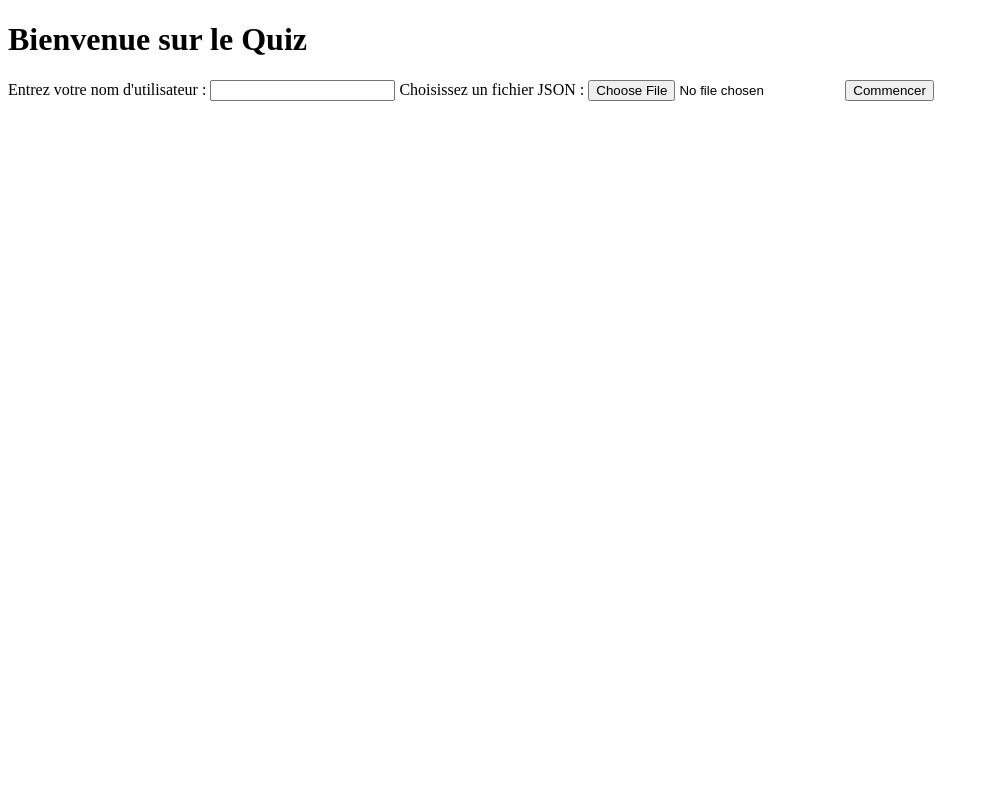
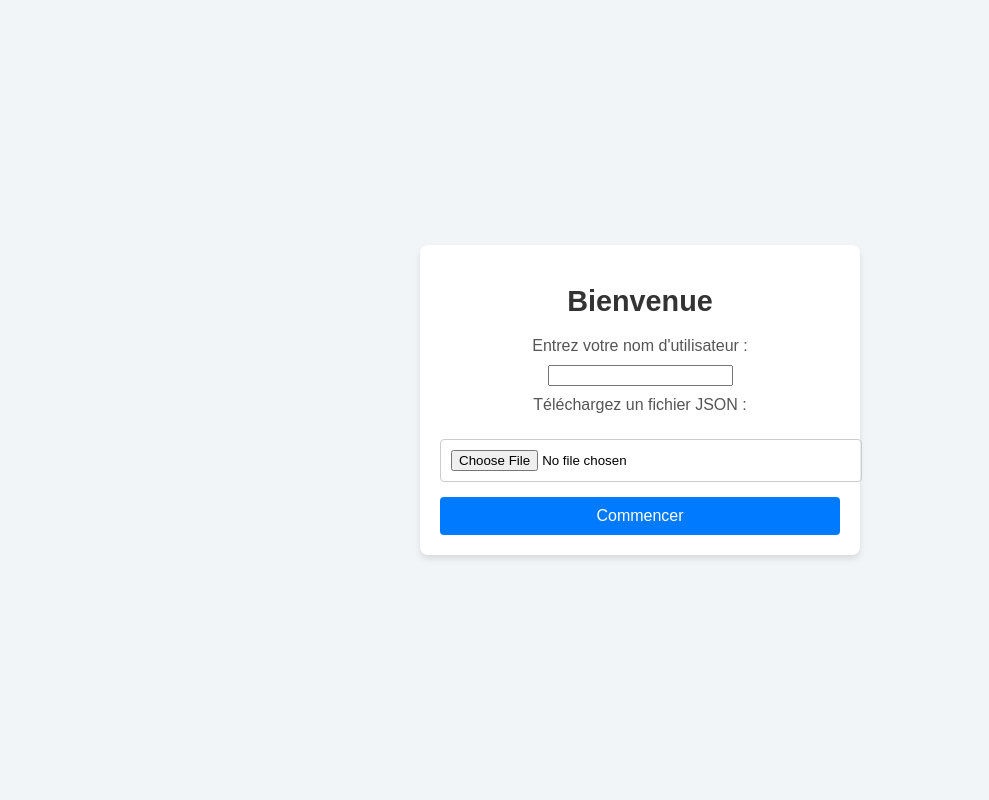
Before and after one commit to Toma1345/TP-note-PHP, a PHP site: page / in a window 1280 px wide. Shown: the whole page, without its empty margins (0-989 px from the left). Run offline with PHP 8.4, Linux system fonts and the light colour scheme.

Commit message:
css index

```diff
--- a/public/index.php
+++ b/public/index.php
@@ -14,18 +14,67 @@ if ($_SERVER['REQUEST_METHOD'] === 'POST' && isset($_POST['username'])) {
 <head>
     <meta charset="UTF-8">
     <meta name="viewport" content="width=device-width, initial-scale=1.0">
-    <title>Connexion au Quiz</title>
+    <title>Page d'accueil</title>
+    <style>
+        body {
+            font-family: Arial, sans-serif;
+            background-color: #f1f5f8;
+            margin: 0;
+            padding: 0;
+            display: flex;
+            justify-content: center;
+            align-items: center;
+            height: 100vh;
+        }
+        .container {
+            background: white;
+            border-radius: 8px;
+            box-shadow: 0 4px 6px rgba(0, 0, 0, 0.1);
+            padding: 20px;
+            width: 400px;
+            text-align: center;
+        }
+        h1 {
+            color: #333;
+            font-size: 1.8em;
+        }
+        label {
+            display: block;
+            margin: 10px 0;
+            color: #555;
+        }
+        input[type="file"] {
+            margin: 15px 0;
+            padding: 10px;
+            width: 100%;
+            border: 1px solid #ccc;
+            border-radius: 4px;
+        }
+        button {
+            background-color: #007BFF;
+            color: white;
+            border: none;
+            border-radius: 4px;
+            padding: 10px 15px;
+            font-size: 1em;
+            cursor: pointer;
+            width: 100%;
+        }
+        button:hover {
+            background-color: #0056b3;
+        }
+    </style>
 </head>
 <body>
-    <h1>Bienvenue sur le Quiz</h1>
-    <form method="POST" action="manager.php?action=upload" enctype="multipart/form-data">
-    <label for="username">Entrez votre nom d'utilisateur :</label>
-    <input type="text" id="username" name="username" required>
-
-    <label for="fileInput">Choisissez un fichier JSON :</label>
-    <input type="file" id="fileInput" name="quizFile" accept=".json" required>
-
-    <button type="submit">Commencer</button>
-    </form>
+    <div class="container">
+        <h1>Bienvenue</h1>
+        <form action="manager.php?action=upload" method="POST" enctype="multipart/form-data">
+            <label for="username">Entrez votre nom d'utilisateur :</label>
+            <input type="text" name="username" id="username" required>
+            <label for="fileInput">Téléchargez un fichier JSON :</label>
+            <input type="file" name="quizFile" id="fileInput" accept=".json" required>
+            <button type="submit">Commencer</button>
+        </form>
+    </div>
 </body>
 </html>
```
